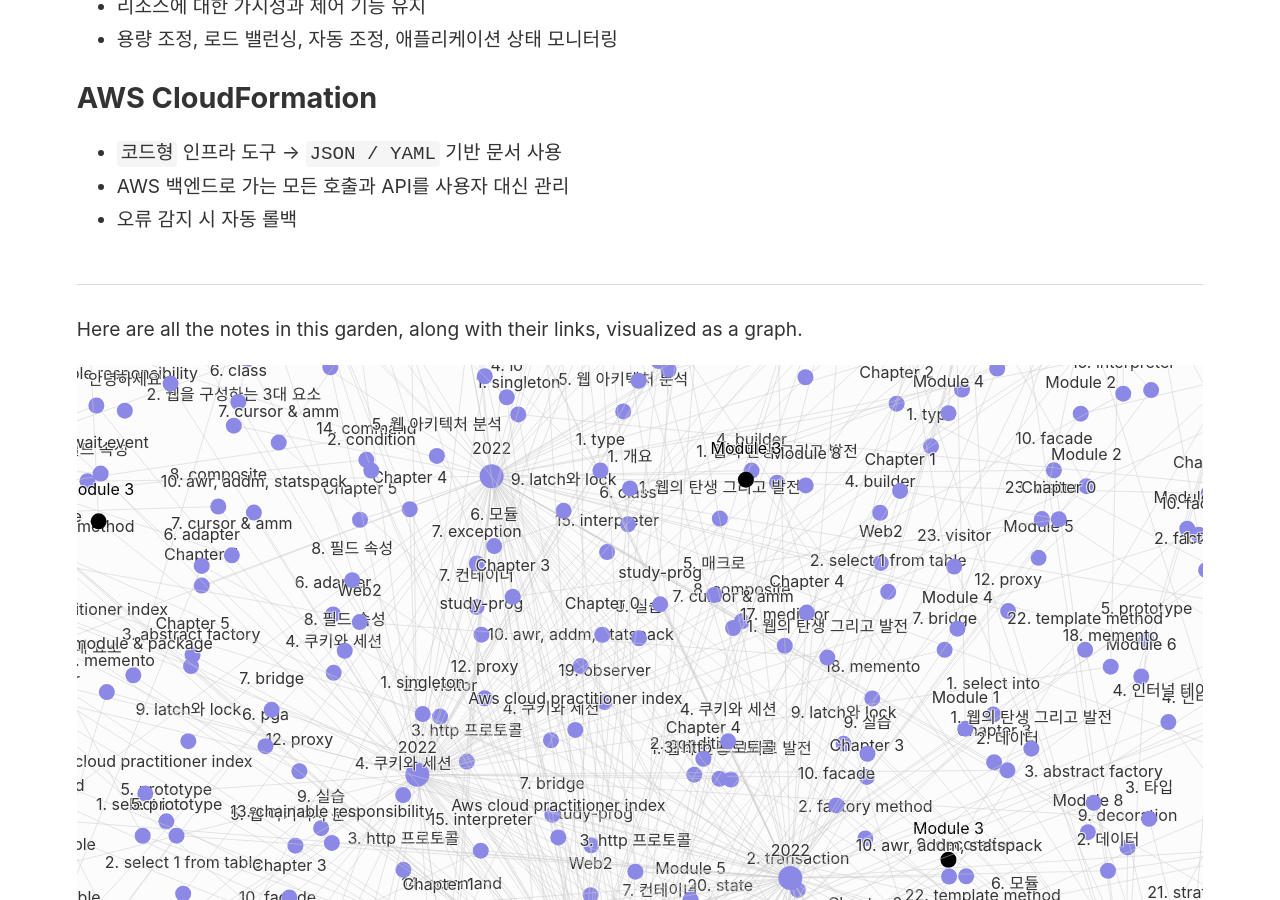
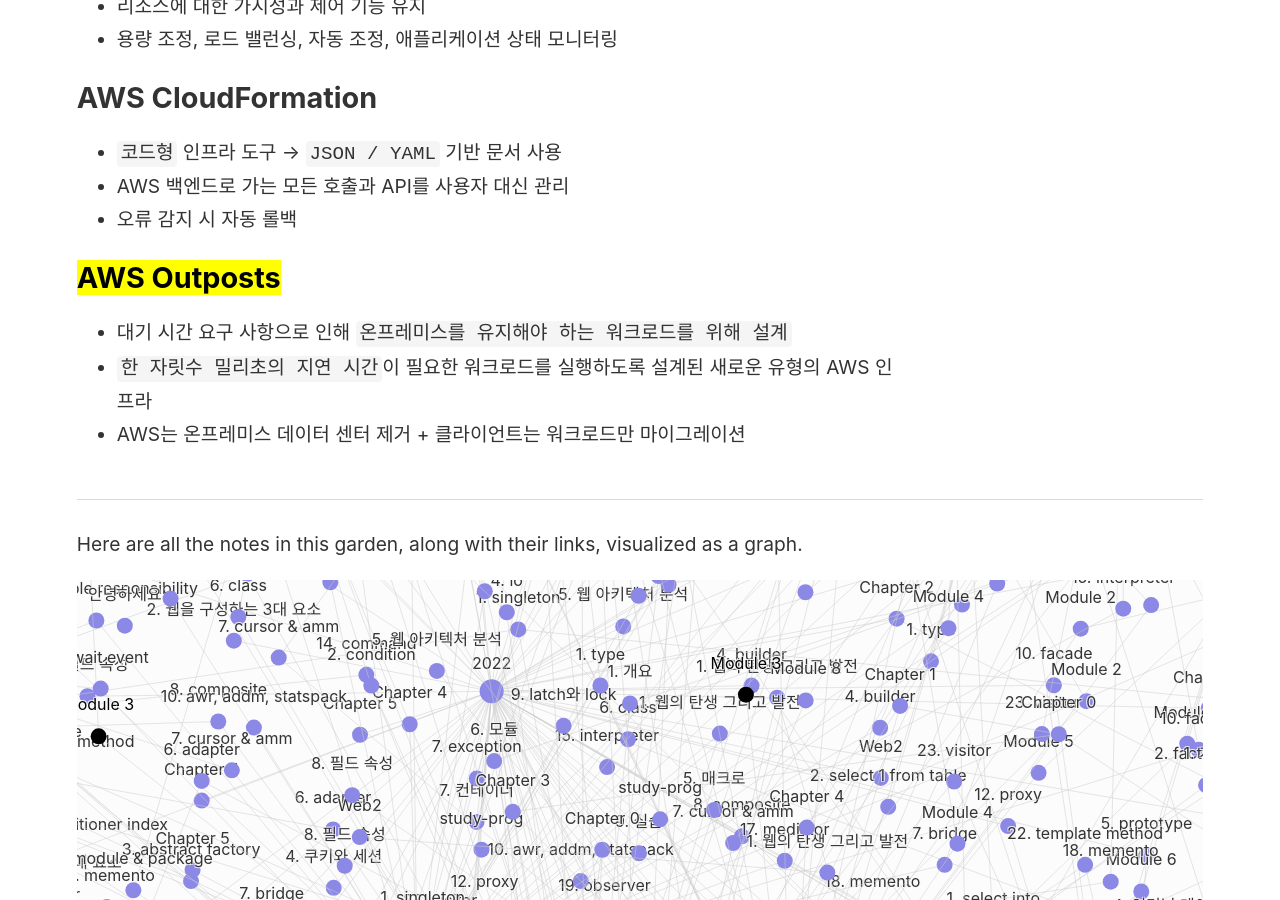
Before and after one commit to innjie/mydocs, a Jekyll site: the page built from _notes/documents/backup/study/AWS/AWS cloud practitioner/lecture/Module 3.md, in a window 1280 px wide and 900 px high, scrolled down 2549 px. Built offline with Jekyll 4.4.1, drawn with Linux system fonts in a browser that asks for light colours.

Commit message:
[update] aws quiz

```diff
--- a/_notes/documents/backup/study/AWS/AWS cloud practitioner/lecture/Module 3.md
+++ b/_notes/documents/backup/study/AWS/AWS cloud practitioner/lecture/Module 3.md
@@ -80,3 +80,8 @@
 -   `코드형` 인프라 도구 → `JSON / YAML` 기반 문서 사용
 -   AWS 백엔드로 가는 모든 호출과 API를 사용자 대신 관리
 -   오류 감지 시 자동 롤백
+
+## <mark>AWS Outposts</mark>
+- 대기 시간 요구 사항으로 인해 `온프레미스를 유지해야 하는 워크로드를 위해 설계`
+- `한 자릿수 밀리초의 지연 시간`이 필요한 워크로드를 실행하도록 설계된 새로운 유형의 AWS 인프라
+- AWS는 온프레미스 데이터 센터 제거 + 클라이언트는 워크로드만 마이그레이션
```
Also changed, not shown: _notes/documents/backup/study/AWS/AWS cloud practitioner/lecture/Module 5.md (+5 -0 lines), _notes/documents/backup/study/AWS/AWS cloud practitioner/lecture/Module 6.md (+4 -0 lines), _notes/documents/backup/study/AWS/AWS cloud practitioner/lecture/Module 7.md (+3 -0 lines), _notes/documents/backup/study/AWS/AWS cloud practitioner/lecture/Module 8.md (+2 -1 lines), _notes/documents/backup/study/Java/modern in java/Chapter 5.md (line endings or trailing spaces).
